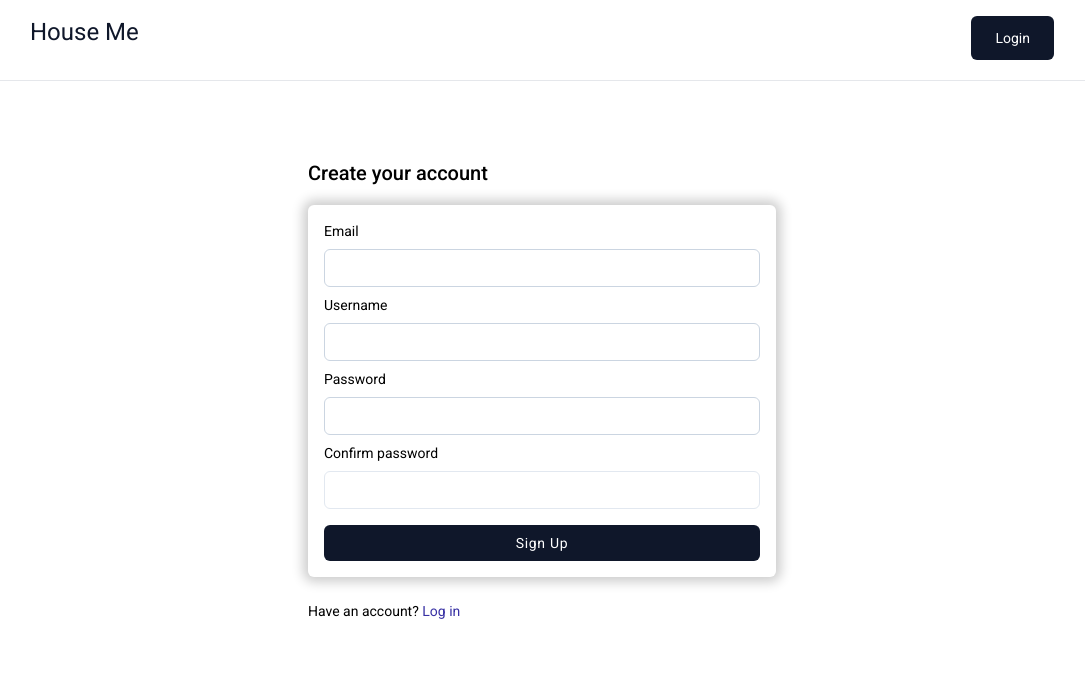
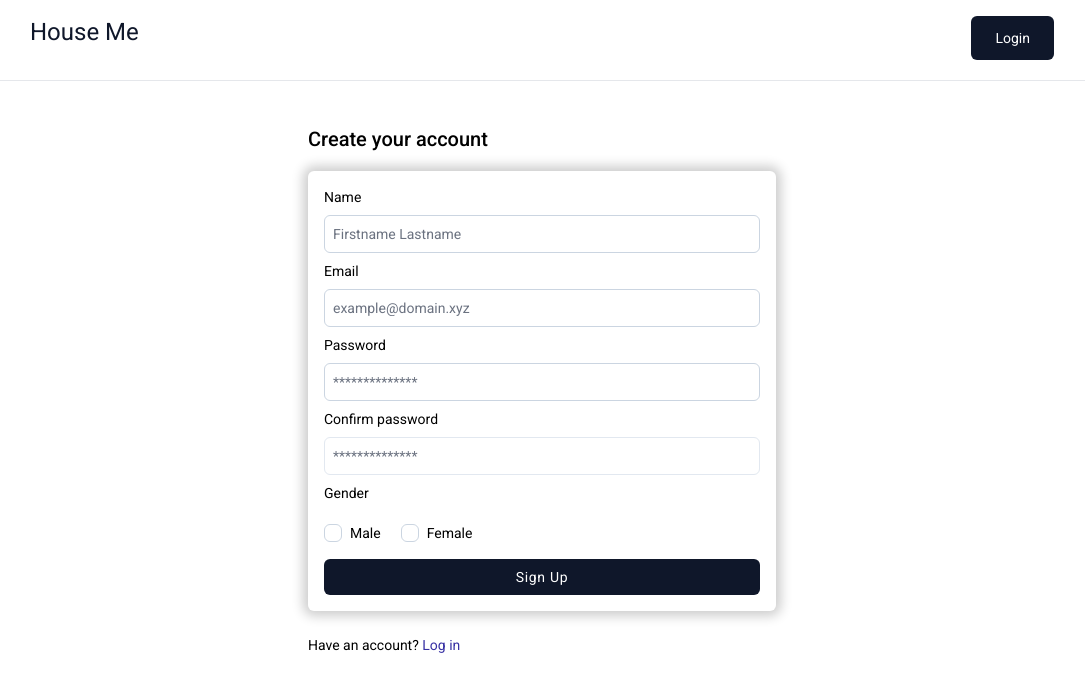
Before and after one commit to marville001/hostel-manager, an Angular app: page /signup in a window 1280 px wide. Shown: the top 692 px of the page, without its empty margins (98-1183 px from the left). Built offline with nearby package versions, Linux system fonts and the light colour scheme.

Commit message:
Login user successfull

```diff
--- a/package.json
+++ b/package.json
@@ -21,6 +21,7 @@
     "@angular/platform-browser-dynamic": "~13.2.0",
     "@angular/router": "~13.2.0",
     "@ngneat/tailwind": "^7.0.3",
+    "@tailwindcss/forms": "^0.5.0",
     "rxjs": "~7.5.0",
     "tslib": "^2.3.0",
     "zone.js": "~0.11.4"
--- a/src/app/components/signup/signup.component.html
+++ b/src/app/components/signup/signup.component.html
@@ -15,39 +15,165 @@
   <div class="content w-full sm:w-[500px] p-4">
     <h2 class="my-4 text-xl mx-4 font-medium">Create your account</h2>
 
-    <div class="round-shadow p-4 form rounded-md">
+    <form
+      [formGroup]="user"
+      (ngSubmit)="onSubmit()"
+      class="round-shadow p-4 form rounded-md"
+    >
+      <div class="form-group mb-2">
+        <label class="text-sm" for="email-username">Name</label>
+        <input
+          type="text"
+          formControlName="name"
+          placeholder="Firstname Lastname"
+          class="px-2 py-2 text-sm w-full outline-none border rounded-md mt-2 border-slate-300 focus:border-slate-600"
+        />
+        <span
+          class="text-red-400 text-sx mt-2"
+          *ngIf="
+            (userFormControl?.name.touched || submitted) &&
+            userFormControl?.name.errors?.required
+          "
+        >
+          Name is required
+        </span>
+      </div>
       <div class="form-group mb-2">
         <label class="text-sm" for="email-username">Email</label>
         <input
-          type="text"
+          type="email"
+          formControlName="email"
+          placeholder="example@domain.xyz"
           class="px-2 py-2 text-sm w-full outline-none border rounded-md mt-2 border-slate-300 focus:border-slate-600"
         />
-      </div>
-      <div class="form-group mb-2">
-        <label class="text-sm" for="email-username">Username</label>
-        <input
-          type="text"
-          class="px-2 py-2 text-sm w-full outline-none border rounded-md mt-2 border-slate-300 focus:border-slate-600"
-        />
+        <span
+          class="text-red-400 text-sx mt-2"
+          *ngIf="
+            (userFormControl?.email.touched || submitted) &&
+            userFormControl?.email.errors?.required
+          "
+        >
+          Email is required
+        </span>
+        <span
+          class="text-red-400 text-sx mt-2"
+          *ngIf="
+            (userFormControl?.email.touched || submitted) &&
+            userFormControl?.email.errors?.email
+          "
+        >
+          Invalid email
+        </span>
       </div>
       <div class="form-group mb-2">
         <label class="text-sm" for="email-username">Password</label>
         <input
           type="password"
+          formControlName="password"
+          placeholder="**************"
           class="px-2 py-2 text-sm w-full outline-none border rounded-md mt-2 border-slate-300 focus:border-slate-600"
         />
+        <span
+          class="text-red-400 text-sx mt-2"
+          *ngIf="
+            (userFormControl?.password.touched || submitted) &&
+            userFormControl?.password.errors?.required
+          "
+        >
+          Password is required
+        </span>
+        <div
+          class="text-red-400 text-sx mt-2"
+          *ngIf="
+            (userFormControl?.password.touched || submitted) &&
+            userFormControl?.password.errors?.invalidPassword
+          "
+        >
+          <p>Password should contain at least</p>
+          <div class="ml-3">
+            <p class="my-0">- 8 characters</p>
+            <p class="my-0">- One symbol</p>
+            <p class="my-0">- One uppercase leterr</p>
+            <p class="my-0">- One lowecase leterr</p>
+            <p class="my-0">- One integer</p>
+
+          </div>
+        </div>
       </div>
       <div class="form-group mb-2">
         <label class="text-sm" for="email-username">Confirm password</label>
         <input
           type="password"
+          formControlName="cPassword"
+          placeholder="**************"
           class="px-2 py-2 text-sm w-full outline-none border rounded-md mt-2 border-slate-200 focus:border-slate-600"
         />
+        <span
+          class="text-red-400 text-sx mt-2"
+          *ngIf="
+            (userFormControl?.cPassword.touched || submitted) &&
+            userFormControl?.cPassword.errors?.required
+          "
+        >
+          Confirm Password is required
+        </span>
+        <span
+          class="text-red-400 text-sx mt-2"
+          *ngIf="
+            (userFormControl?.cPassword.touched || submitted) &&
+            userFormControl?.cPassword.errors?.passwordMismatch
+          "
+        >
+          Passwords do not match
+        </span>
       </div>
-      <button class="w-full py-2 text-md mt-2 tracking-wider bg-slate-900 text-white rounded-md">
+      <p>Gender</p>
+      <div class="form-group mb-2 flex space-x-5">
+        <label
+          for="male-gender"
+          class="text-sm flex items-center"
+          for="email-username"
+        >
+          <input
+            type="radio"
+            formControlName="gender"
+            value="male"
+            id="male-gender"
+            class="px-2 py-2 text-sm outline-none border rounded-md mt-2 border-slate-300 focus:border-slate-600"
+          />
+          <span class="ml-2 mt-2">Male</span>
+        </label>
+
+        <label
+          for="female-gender"
+          class="text-sm flex items-center"
+          for="email-username"
+        >
+          <input
+            type="radio"
+            formControlName="gender"
+            value="female"
+            id="female-gender"
+            class="px-2 py-2 text-sm outline-none border rounded-md mt-2 border-slate-300 focus:border-slate-600"
+          />
+          <span class="ml-2 mt-2">Female</span>
+        </label>
+      </div>
+      <span
+        class="text-red-400 text-sx mt-2"
+        *ngIf="
+          (userFormControl?.gender.touched || submitted) &&
+          userFormControl?.gender.errors?.required
+        "
+      >
+        Gender is required
+      </span>
+      <button
+        class="disabled:cursor-not-allowed disabled:opacity-70 w-full py-2 text-md mt-2 tracking-wider bg-slate-900 text-white rounded-md"
+      >
         Sign Up
       </button>
-    </div>
+    </form>
 
     <div class="text-sm my-6">
       Have an account?
--- a/src/app/components/signup/signup.component.ts
+++ b/src/app/components/signup/signup.component.ts
@@ -1,15 +1,71 @@
 import { Component, OnInit } from '@angular/core';
+import {
+  FormBuilder,
+  FormControl,
+  FormGroup,
+  Validators,
+} from '@angular/forms';
+import { Router } from '@angular/router';
+import { AuthService } from 'src/app/services/auth.service';
+import { CustomvalidationService } from 'src/app/services/customvalidation.service';
 
 @Component({
   selector: 'signup',
   templateUrl: './signup.component.html',
-  styleUrls: []
+  styleUrls: [],
 })
 export class SignupComponent implements OnInit {
+  user: FormGroup = new FormGroup({});
+  constructor(
+    private fb: FormBuilder,
+    private customValidator: CustomvalidationService,
+    private authService: AuthService,
+    private router: Router
+  ) {}
+  // )
 
-  constructor() { }
+  submitted: boolean = false;
+
+  get userFormControl(): any {
+    return this.user.controls;
+  }
 
   ngOnInit(): void {
+    this.user = this.fb.group(
+      {
+        name: ['', Validators.required],
+        email: ['', [Validators.required, Validators.email]],
+        password: [
+          '',
+          Validators.compose([
+            Validators.required,
+            this.customValidator.patternValidator(),
+          ]),
+        ],
+        cPassword: ['', [Validators.required]],
+        gender: ['', [Validators.required]],
+      },
+      {
+        validator: this.customValidator.MatchPassword('password', 'cPassword'),
+      }
+    );
   }
 
+  onSubmit() {
+    this.submitted = true;
+
+    if (this.user.valid) {
+      const obj = {
+        name: this.userFormControl.name.value,
+        email: this.userFormControl.email.value,
+        password: this.userFormControl.password.value,
+        gender: this.userFormControl.gender.value,
+      };
+      this.authService.registerUser(obj).subscribe((result) => {
+        localStorage.setItem('token', result.token);
+        this.authService.user = result.user;
+        this.router.navigate(['/admin']);
+      });
+    }
+  }
 }
--- a/src/app/services/auth.service.ts
+++ b/src/app/services/auth.service.ts
@@ -12,8 +12,9 @@ interface User{
   providedIn: 'root',
 })
 export class AuthService {
-  private _registerUrl = "http://localhost:5000/api/v1/signup";
-  private _loginUrl = "http://localhost:5000/api/v1/login";
+  public user: any;
+  private _registerUrl = "http://localhost:5000/api/v1/auth/signup";
+  private _loginUrl = "http://localhost:5000/api/v1/auth/login";
 
   constructor(private router: Router, private http: HttpClient) {}
 
--- /dev/null
+++ b/src/app/services/customvalidation.service.ts
@@ -0,0 +1,42 @@
+import { Injectable } from '@angular/core';
+import { ValidatorFn, AbstractControl } from '@angular/forms';
+import { FormGroup } from '@angular/forms';
+
+@Injectable({
+  providedIn: 'root'
+})
+export class CustomvalidationService {
+
+  patternValidator(): ValidatorFn {
+    return (control: AbstractControl): { [key: string]: any } | null => {
+      if (!control.value) {
+        return null;
+      }
+      const regex = new RegExp('^(?=.*?[A-Z])(?=.*?[a-z])(?=.*?[0-9]).{8,}$');
+      const valid = regex.test(control.value);
+      return valid ? null : { invalidPassword: true };
+    };
+  }
+
+  MatchPassword(password: string, confirmPassword: string) {
+    return (formGroup: FormGroup): any => {
+      const passwordControl = formGroup.controls[password];
+      const confirmPasswordControl = formGroup.controls[confirmPassword];
+
+      if (!passwordControl || !confirmPasswordControl) {
+        return null;
+      }
+
+      if (confirmPasswordControl.errors && !confirmPasswordControl.errors["passwordMismatch"]) {
+        return null;
+      }
+
+      if (passwordControl.value !== confirmPasswordControl.value) {
+        confirmPasswordControl.setErrors({ passwordMismatch: true });
+      } else {
+        confirmPasswordControl.setErrors(null);
+      }
+    }
+  }
+
+}
--- a/tailwind.config.js
+++ b/tailwind.config.js
@@ -6,10 +6,10 @@ module.exports = {
         lavender: "#e5e8e8",
         whitesmoke: "#edf0f0",
         tomato: "#f34060",
-        blueviolet:"#853dfc",
-        goldenrod:"#e5932a"
+        blueviolet: "#853dfc",
+        goldenrod: "#e5932a",
       },
     },
   },
-  plugins: [],
+  plugins: [require("@tailwindcss/forms")],
 };
```
Also changed, not shown: src/app/app.module.ts (+8 -1 lines), 1 other file (tests, documents, lock files or other folders).
